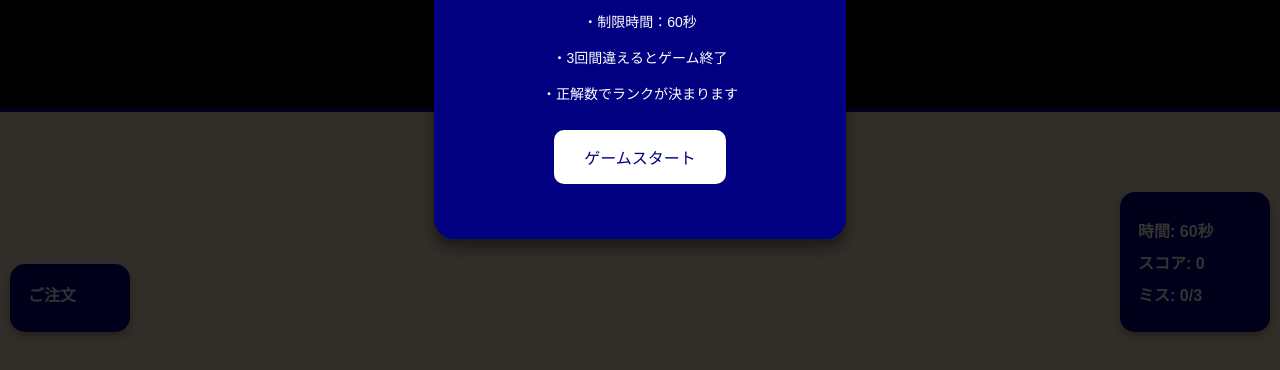
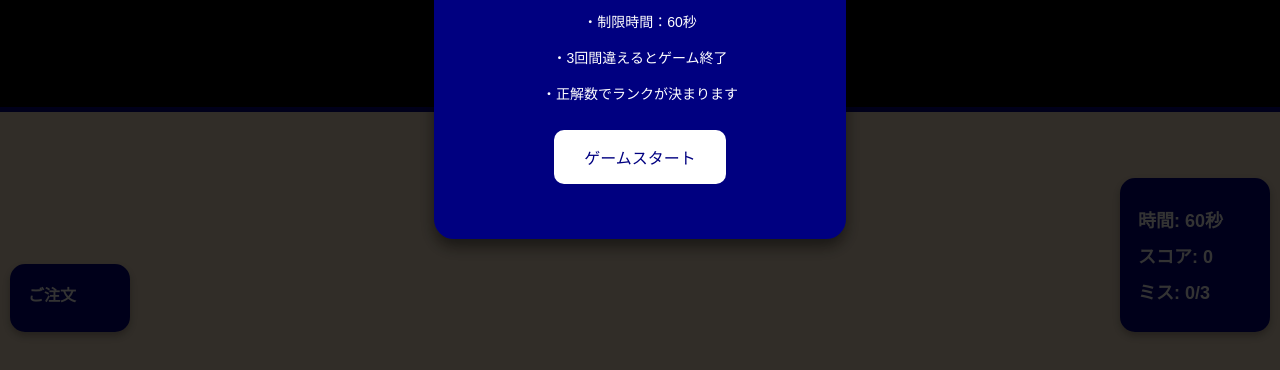
Before and after one commit to usijimauroborosu-tech/sushi, a plain HTML site: page 寿司ゲーム/index.html in a window 1280 px wide. Shown: the part 348-718 px from the top of the page. Drawn offline with Linux system fonts and the light colour scheme.

Commit message:
Update index.html

```diff
--- a/寿司ゲーム/index.html
+++ b/寿司ゲーム/index.html
@@ -69,10 +69,10 @@
         }
 
         #gameInfo div {
-            margin: 8px 0;
+            margin: 10px 0;
             font-weight: bold;
             color: #FFFFFF;
-            font-size: min(16px, 4.0vw);
+            font-size: min(18px, 5vw);
         }
 
         #conveyor {
```
